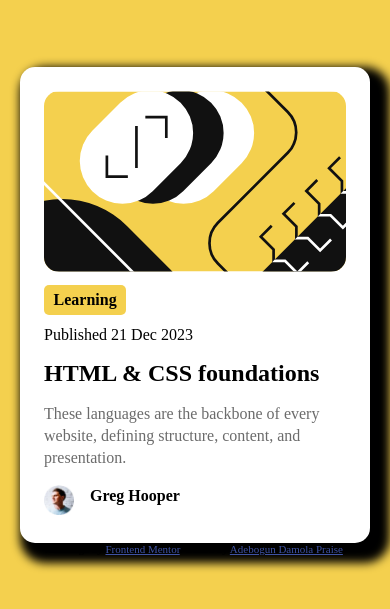
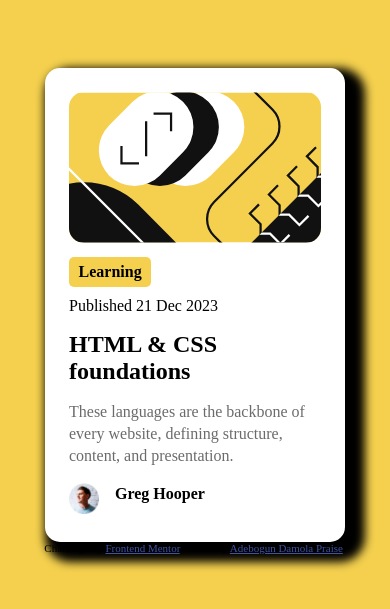
Before and after one commit to Surfboyfr/blog-preview-card-main, a plain HTML site: page index.html in a window 390 px wide. Shown: the part 111-720 px from the top of the page. Drawn offline with Linux system fonts and the light colour scheme.

Commit message:
responsive design

```diff
--- a/style.css
+++ b/style.css
@@ -63,3 +63,10 @@ p{
    color: black;
    font-weight: 600;
 }
+
+/* responsive design */
+@media screen and (max-width: 768px){
+   .container{
+      width: 300px;
+   }
+}
```
